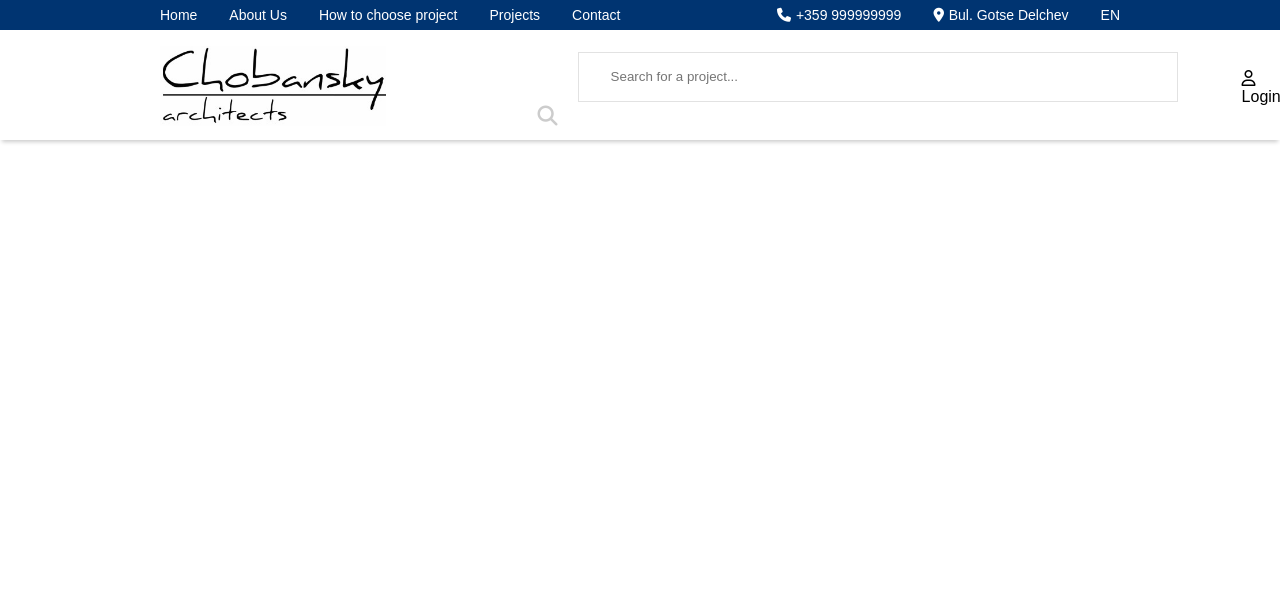
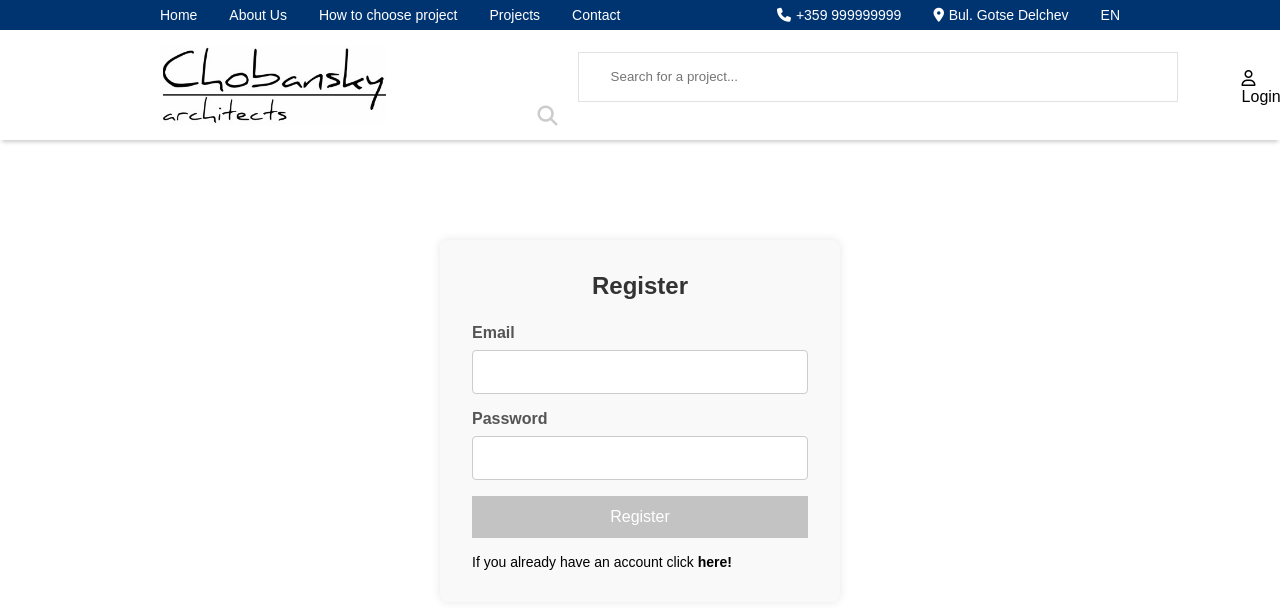
Before and after one commit to kirilchobansky/chobansky-design-business, a React (Vite) app in the folder client/: page /register in a window 1280 px wide. Shown: the top 608 px of the page. Built offline with nearby package versions, Linux system fonts and the light colour scheme.

Commit message:
Add Login

```diff
--- a/client/src/App.jsx
+++ b/client/src/App.jsx
@@ -5,6 +5,8 @@ import Home from "./components/home/Home";
 import Header from "./components/header/Header";
 import ProjectsPage from "./components/projects-page/ProjectsPage";
 import ProjectDetails from "./components/projects-details-page/ProjectDetails";
+import Login from "./components/auth/login/Login";
+import Register from "./components/auth/register/Register";
 
 const App = () => {
   return (
@@ -15,6 +17,8 @@ const App = () => {
           <Route path="/" element={<Home />} />
           <Route path="/projects/" element={<ProjectsPage />} />
           <Route path="/projects/details/:id" element={<ProjectDetails />} />
+          <Route path="/login" element={<Login />} />
+          <Route path="/register" element={<Register />} />
         </Routes>
       </div>
     </>
--- /dev/null
+++ b/client/src/api/auth-api.js
@@ -0,0 +1,5 @@
+import requester from "./requester"
+
+const BASE_URL = 'http://localhost:3030/users'
+
+export const login = (email, password) => requester.post(`${BASE_URL}/login`, {email, password});
--- /dev/null
+++ b/client/src/components/auth/login/Login.jsx
@@ -0,0 +1,65 @@
+import React, { useState } from "react";
+import { Link, useNavigate } from "react-router-dom";
+
+import styles from "./Login.module.css";
+import { useForm } from "../../../hooks/useForm";
+import { useLogin } from "../../../hooks/useAuth";
+
+export default function Login() {
+  const login = useLogin();
+  const navigate = useNavigate();
+
+  const { changeHandler, submitHandler, values } = useForm(
+    { email: "", password: "" },
+    async ({ email, password }) => {
+      try {
+        await login(email, password);
+        navigate("/");
+      } catch (error) {
+        console.error(error.message);
+      }
+    }
+  );
+
+  return (
+    <div className={styles.container}>
+      <form className={styles.form} onSubmit={submitHandler}>
+        <h2>Login</h2>
+        {/* {error && <p className={styles.error}>{error}</p>} */}
+        <div className={styles.formGroup}>
+          <label htmlFor="email">Email</label>
+          <input
+            type="email"
+            id="email"
+            name="email"
+            value={values.email}
+            onChange={changeHandler}
+            required
+            className={styles.input}
+          />
+        </div>
+        <div className={styles.formGroup}>
+          <label htmlFor="password">Password</label>
+          <input
+            type="password"
+            id="password"
+            name="password"
+            value={values.password}
+            onChange={changeHandler}
+            required
+            className={styles.input}
+          />
+        </div>
+        <button type="submit" className={styles.button}>
+          Login
+        </button>
+        <p className={styles.register}>
+          If you don't have an account click{" "}
+          <Link to="/register" className={styles.here}>
+            here!
+          </Link>
+        </p>
+      </form>
+    </div>
+  );
+}
--- /dev/null
+++ b/client/src/components/auth/login/Login.module.css
@@ -0,0 +1,77 @@
+.container {
+    width: 100%;
+    max-width: 400px;
+    margin: 15rem auto;
+    padding: 2rem;
+    background-color: #f9f9f9;
+    border-radius: 8px;
+    box-shadow: 0 0 10px rgba(0, 0, 0, 0.1);
+}
+
+.form {
+    display: flex;
+    flex-direction: column;
+}
+
+h2 {
+    text-align: center;
+    margin-bottom: 1.5rem;
+    color: #333;
+}
+
+.formGroup {
+    margin-bottom: 1rem;
+}
+
+label {
+    display: block;
+    margin-bottom: 0.5rem;
+    font-weight: bold;
+    color: #555;
+}
+
+.input {
+    width: 100%;
+    padding: 0.75rem;
+    border: 1px solid #ccc;
+    border-radius: 4px;
+    font-size: 1rem;
+    box-sizing: border-box;
+}
+
+.button {
+    width: 100%;
+    padding: 0.75rem;
+    background-color: #9797978a;
+    color: #fff;
+    border: none;
+    font-size: 1rem;
+    cursor: pointer;
+}
+
+.button:hover {
+    background-color: #da7426;
+    box-shadow: 0 0 10px #da7426;
+}
+
+.error {
+    color: red;
+    margin-bottom: 1rem;
+    text-align: center;
+}
+
+.register {
+    color: #000;
+    font-size: 14px;
+    padding-top: 1rem;
+}
+
+.here {
+    text-decoration: none;
+    color: #000;
+    font-weight: 700;
+}
+
+.here:hover {
+    color: #da7426;
+}
--- /dev/null
+++ b/client/src/components/auth/register/Register.jsx
@@ -0,0 +1,76 @@
+import React, { useState } from "react";
+import { Link } from "react-router-dom";
+
+import styles from "./Register.module.css";
+
+const Register = ({ onRegister }) => {
+  const [email, setEmail] = useState("");
+  const [password, setPassword] = useState("");
+  const [error, setError] = useState("");
+
+  const handleRegister = async (e) => {
+    e.preventDefault();
+    setError("");
+
+    try {
+      const response = await fetch("/api/Register", {
+        method: "POST",
+        headers: {
+          "Content-Type": "application/json",
+        },
+        body: JSON.stringify({ email, password }),
+      });
+
+      if (!response.ok) {
+        throw new Error("Register failed");
+      }
+
+      const data = await response.json();
+      onRegister(data); // Pass user data to parent component
+    } catch (err) {
+      setError("Invalid email or password");
+    }
+  };
+
+  return (
+    <div className={styles.container}>
+      <form className={styles.form} onSubmit={handleRegister}>
+        <h2>Register</h2>
+        {error && <p className={styles.error}>{error}</p>}
+        <div className={styles.formGroup}>
+          <label htmlFor="email">Email</label>
+          <input
+            type="email"
+            id="email"
+            value={email}
+            onChange={(e) => setEmail(e.target.value)}
+            required
+            className={styles.input}
+          />
+        </div>
+        <div className={styles.formGroup}>
+          <label htmlFor="password">Password</label>
+          <input
+            type="password"
+            id="password"
+            value={password}
+            onChange={(e) => setPassword(e.target.value)}
+            required
+            className={styles.input}
+          />
+        </div>
+        <button type="submit" className={styles.button}>
+          Register
+        </button>
+        <p className={styles.login}>
+          If you already have an account click{" "}
+          <Link to="/login" className={styles.here}>
+            here!
+          </Link>
+        </p>
+      </form>
+    </div>
+  );
+};
+
+export default Register;
--- /dev/null
+++ b/client/src/components/auth/register/Register.module.css
@@ -0,0 +1,77 @@
+.container {
+    width: 100%;
+    max-width: 400px;
+    margin: 15rem auto;
+    padding: 2rem;
+    background-color: #f9f9f9;
+    border-radius: 8px;
+    box-shadow: 0 0 10px rgba(0, 0, 0, 0.1);
+}
+
+.form {
+    display: flex;
+    flex-direction: column;
+}
+
+h2 {
+    text-align: center;
+    margin-bottom: 1.5rem;
+    color: #333;
+}
+
+.formGroup {
+    margin-bottom: 1rem;
+}
+
+label {
+    display: block;
+    margin-bottom: 0.5rem;
+    font-weight: bold;
+    color: #555;
+}
+
+.input {
+    width: 100%;
+    padding: 0.75rem;
+    border: 1px solid #ccc;
+    border-radius: 4px;
+    font-size: 1rem;
+    box-sizing: border-box;
+}
+
+.button {
+    width: 100%;
+    padding: 0.75rem;
+    background-color: #9797978a;
+    color: #fff;
+    border: none;
+    font-size: 1rem;
+    cursor: pointer;
+}
+
+.button:hover {
+    background-color: #da7426;
+    box-shadow: 0 0 10px #da7426;
+}
+
+.error {
+    color: red;
+    margin-bottom: 1rem;
+    text-align: center;
+}
+
+.login {
+    color: #000;
+    font-size: 14px;
+    padding-top: 1rem;
+}
+
+.here {
+    font-weight: 700;
+    color: #000;
+    text-decoration: none;
+}
+
+.here:hover {
+    color: #da7426;
+}
--- a/client/src/components/header/Header.jsx
+++ b/client/src/components/header/Header.jsx
@@ -1,4 +1,4 @@
-import { Link, NavLink } from "react-router-dom";
+import { Link } from "react-router-dom";
 
 import styles from "./Header.module.css";
 
--- a/client/src/components/projects-details-page/comments-section/CommentsSection.jsx
+++ b/client/src/components/projects-details-page/comments-section/CommentsSection.jsx
@@ -12,13 +12,13 @@ const CommentsSection = ({ projectId }) => {
       const commentsResult = await commentsApi.getAll(projectId);
       setComments(commentsResult);
 
-      if (projectId) {
-        console.log(projectId);
-      }
+      // if (projectId) {
+      //   console.log(projectId);
+      // }
 
-      if (comments) {
-        console.log(comments);
-      }
+      // if (comments) {
+      //   console.log(comments);
+      // }
     })();
   }, []);
 
--- /dev/null
+++ b/client/src/hooks/useAuth.js
@@ -0,0 +1,12 @@
+import { login } from "../api/auth-api"
+
+export const useLogin = () => {
+
+    const loginHandler = async (email, password) => {
+        const result = await login(email, password);
+
+        console.log(result);
+    }
+
+    return loginHandler;
+}
--- /dev/null
+++ b/client/src/hooks/useForm.js
@@ -0,0 +1,23 @@
+import { useState } from 'react';
+
+export const useForm = (initialValues, submitCallback) => {
+    const [values, setValues] = useState(initialValues);
+
+    const changeHandler = (e) => {
+        setValues(state => ({
+            ...state,
+            [e.target.name]: e.target.value
+        }))
+    };
+
+    const submitHandler = (e) => {
+        e.preventDefault();
+        submitCallback(values);
+    };
+
+    return {
+        values,
+        changeHandler,
+        submitHandler
+    };
+}
```
Also changed, not shown: 1 other file (tests, documents, lock files or other folders).
